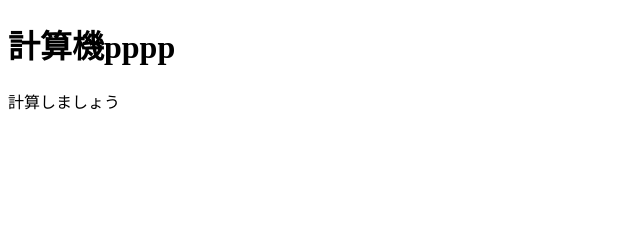
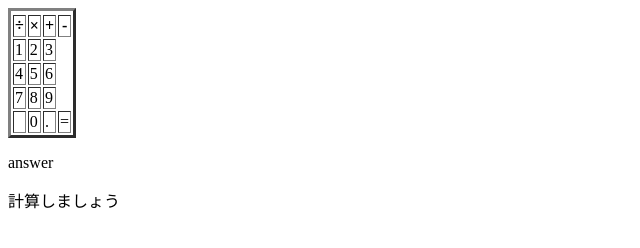
Before and after one commit to yutamamiya/calculator, a plain HTML site: page index.html in a window 1280 px wide. Shown: the whole page, without its empty margins (0-640 px from the left). Drawn offline with Linux system fonts and the light colour scheme.

Commit message:
20230401_html及びCSS 更新

```diff
--- a/index.html
+++ b/index.html
@@ -3,8 +3,54 @@
   <head>
     <title>計算機</title>
   </head>
+  <table border=3" >
+    <thead>
+      <tr>
+      </tr>
+    </thead>
+    <tr>
+      <th>÷</th>
+      <th>×</th>
+      <th>+</th>
+      <th>-</th>
+    </tr>
+
+    <tr>
+      <td>1</td>
+      <td>2</td>
+      <td>3</td>
+    </tr>
+
+    <tr>
+      <td>4</td>
+      <td>5</td>
+      <td>6</td>
+    </tr>
+
+    <tr>
+      <td>7</td>
+      <td>8</td>
+      <td>9</td>
+    </tr>
+
+
+    <tr>
+      <td></td>
+      <td>0</td>
+      <td>.</td>
+      <td>=</td>
+    </tr>
+  </table>
+
+
+
   <body>
-    <h1>計算機pppp</h1>
+
+    <div class="answer">
+      <p>answer</p>
+    </div>
+
+
     <p>計算しましょう</p>
   </body>
 </html>
--- /dev/null
+++ b/main.css
@@ -0,0 +1,19 @@
+th {
+  background-color: aquamarine;
+  border: 1px solid rgb(199, 199, 199);
+  padding: 10px;
+}
+td {
+  border: 1px solid #333;
+}
+
+table {
+  background-color: #726;
+}
+
+.answer {
+  border: 10px ridge #333;
+  background-color: #aaa;
+  display: flex;
+  align-items: stretch;
+}
```
